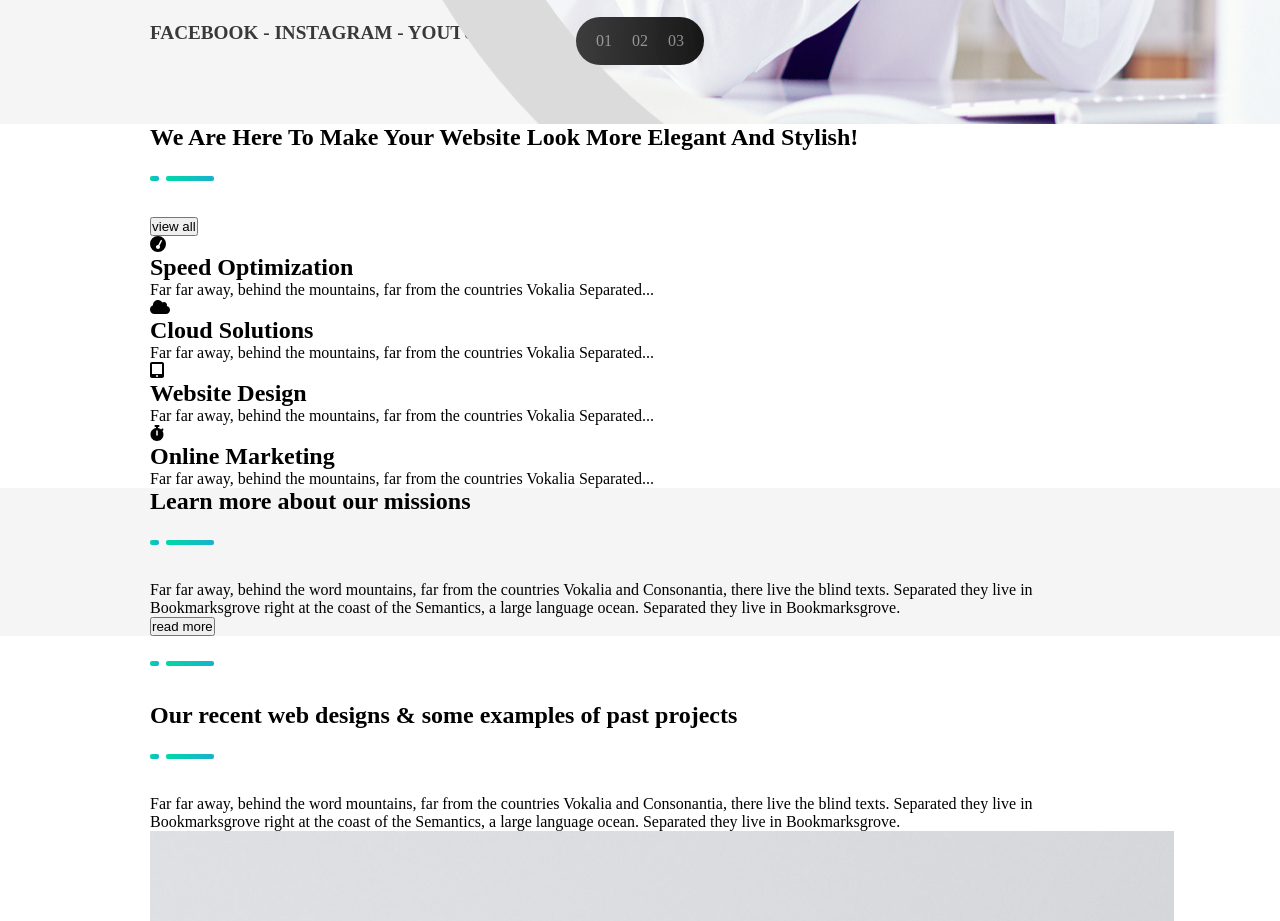
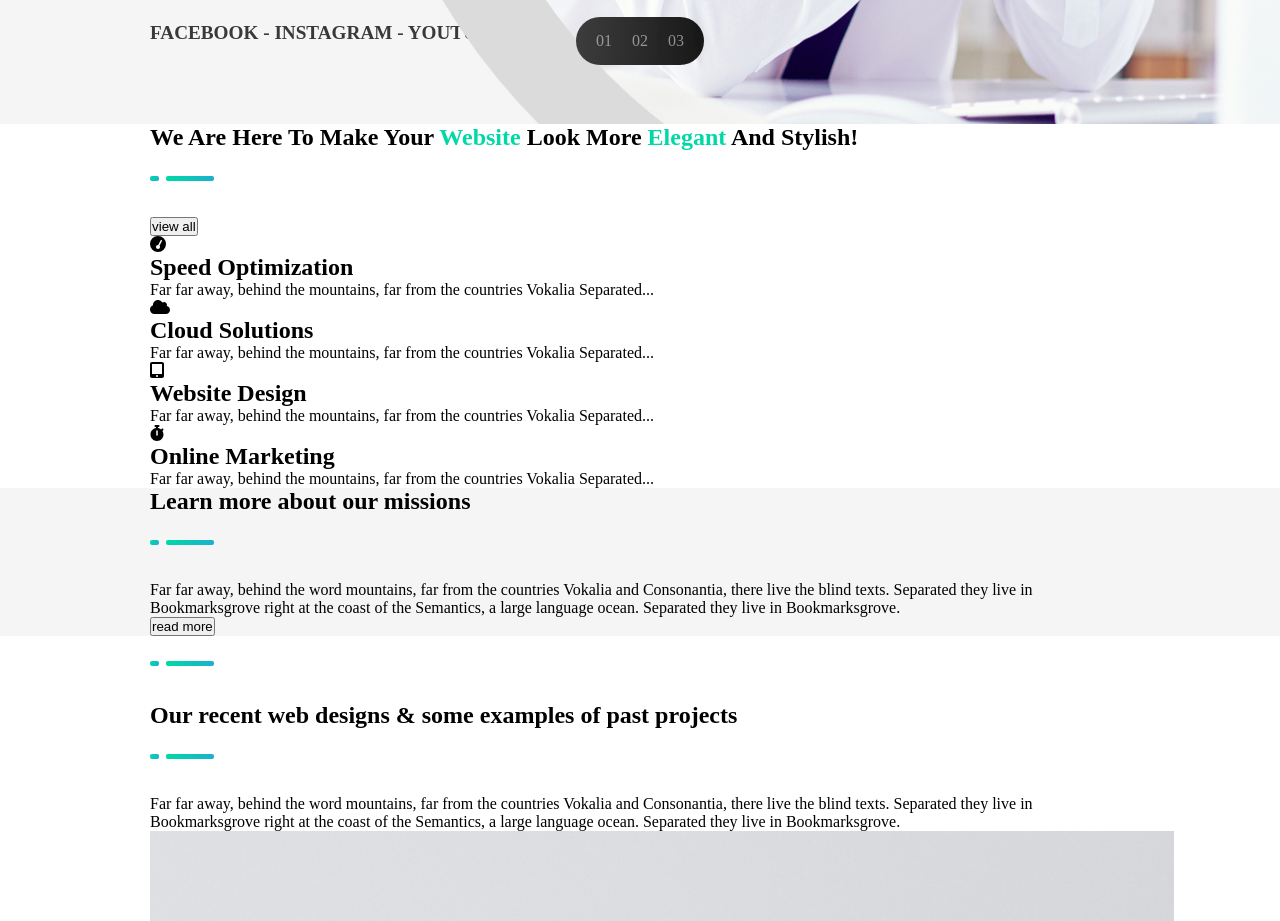
Before and after one commit to sebastianocalella/proj-html-vuejs, a Vue app: page / in a window 1280 px wide. Shown: the part 980-1901 px from the top of the page. Built offline with nearby package versions, Linux system fonts and the light colour scheme.

Commit message:
textContent component props working system

```diff
--- a/src/components/AppMainComponents/YourWebsite.vue
+++ b/src/components/AppMainComponents/YourWebsite.vue
@@ -29,7 +29,7 @@ export default {
     data(){
         return{
             textContent:{
-                title:'We Are Here To Make Your <span>Website</span> Look More <span>Elegant</span> And Stylish!',
+                title:'We Are Here To Make Your <span class="text-content-component-span">Website</span> Look More <span class="text-content-component-span">Elegant</span> And Stylish!',
                 button:{
                     content:'view all',
                     color:'brand-color'
--- a/src/components/utilitiesComponents/TextContent.vue
+++ b/src/components/utilitiesComponents/TextContent.vue
@@ -6,7 +6,7 @@
         <p v-if="text">{{ text }}</p>
         <ul v-if="ulList">
         <li v-for="element in ulList.list">
-        <span>&check;</span>{{ element }}</li>
+        <span class="text-content-component-span">&check;</span>{{ element }}</li>
         </ul>
         <button v-if="button" :class="button.color">{{ button.content }}</button>
     </div>
@@ -33,6 +33,11 @@ export default {
 }
 </script>
 
-<style lang="scss" scoped>
-
+<style lang="scss">
+@use '../../styles/partials/colors' as *;
+    .text-content{
+        h2 .text-content-component-span{
+            color:$c-brand-green;
+        }
+    }
 </style>
```
